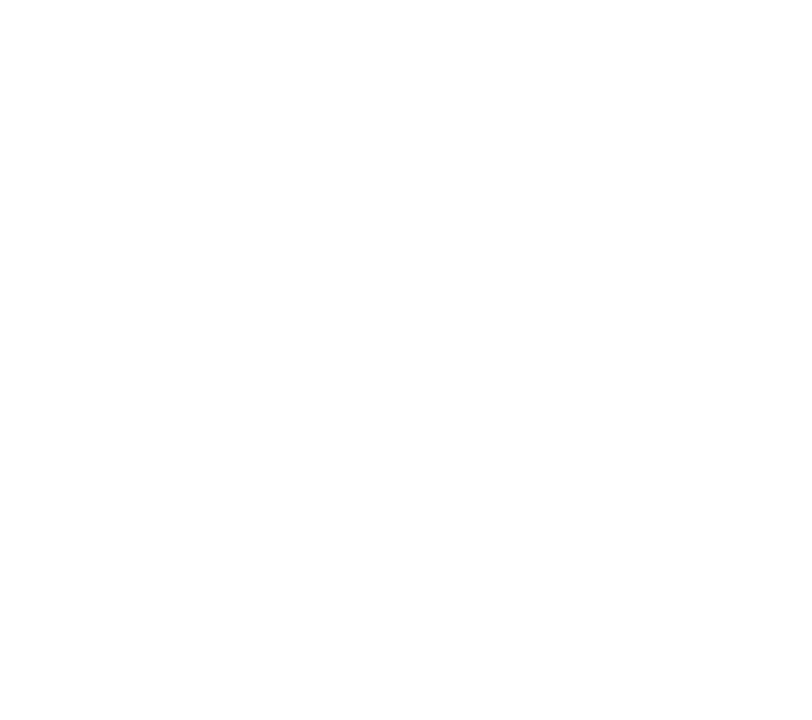
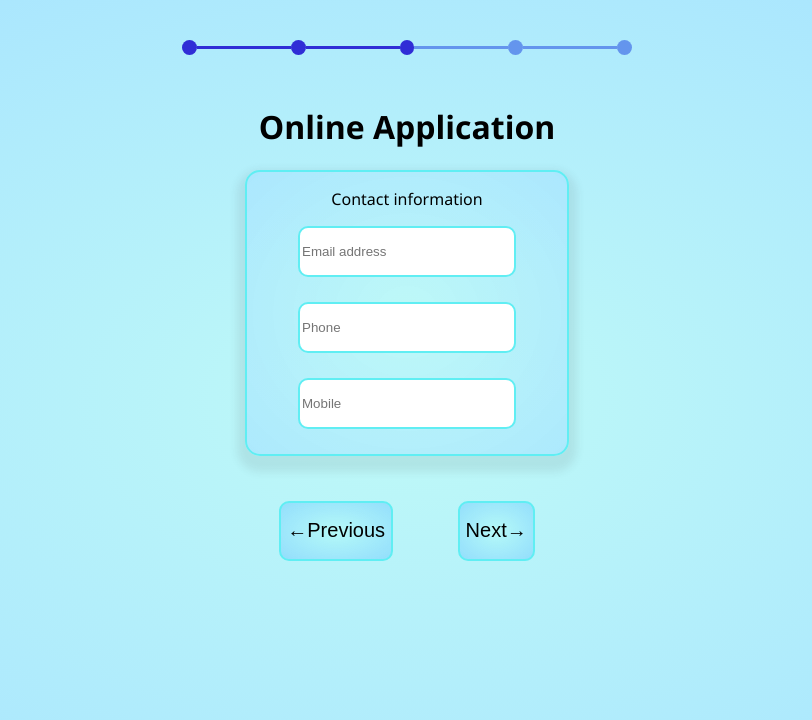
Before and after one commit to EduardValevich/Forms-and-navigation, a plain HTML site: page page3.html in a window 1280 px wide. Shown: the whole page, without its empty margins (233-1045 px from the left). Drawn offline with Linux system fonts and the light colour scheme.

Commit message:
forms v0.4

```diff
--- a/css/stules.css
+++ b/css/stules.css
@@ -84,6 +84,10 @@ button {
     background: radial-gradient(rgba(179, 252, 248, 0.671), rgba(136, 215, 252, 0.774)) no-repeat;
 }
 
+button:hover {
+    background: radial-gradient(rgba(160, 244, 255, 0.671), rgba(107, 171, 255, 0.774)) no-repeat;
+}
+
 .navigation-2 {
     display: flex;
     width: 320px;
--- a/page3.html
+++ b/page3.html
@@ -0,0 +1,49 @@
+<!DOCTYPE html>
+<html lang="en">
+<head>
+    <meta charset="UTF-8">
+    <meta http-equiv="X-UA-Compatible" content="IE=edge">
+    <meta name="viewport" content="width=device-width, initial-scale=1.0">
+    <title>Document</title>
+    <link rel="stylesheet" href="css/stules.css">
+</head>
+<body>
+   <main>
+       <div class="indicator">
+           <div class="point-flooded"></div>
+           <div class="line-flooder"></div>
+           <div class="point-flooded"></div>
+           <div class="line-flooder"></div>
+           <div class="point-flooded"></div>
+           <div class="line"></div>
+           <div class="point"></div>
+           <div class="line"></div>
+           <div class="point"></div>
+       </div>
+       <h1>Online Application</h1>
+       <section class="forms">
+        <form action="#" method="get">
+           <div class="forms-title">
+            <p>Contact information</p>
+           </div>
+            <div>
+               <input type="text" name="emailaddress" placeholder="Email address">
+            </div>
+            <div>
+                <input type="text" name="phone" placeholder="Phone">
+            </div>
+            <div>
+            <input type="text" name="mobile" placeholder="Mobile">
+            </div>
+        </form>
+       </section>
+        <div class="navigation-2">
+        <a href="page2.html"><button type="button">←Previous</button>
+        </a>
+        <a href="page4.html">
+        <button type="button">Next→</button>
+        </a>
+        </div>
+    </main>
+</body>
+</html>
```
Also changed, not shown: index.html (+1 -1 lines), page2.html (+1 -1 lines).
